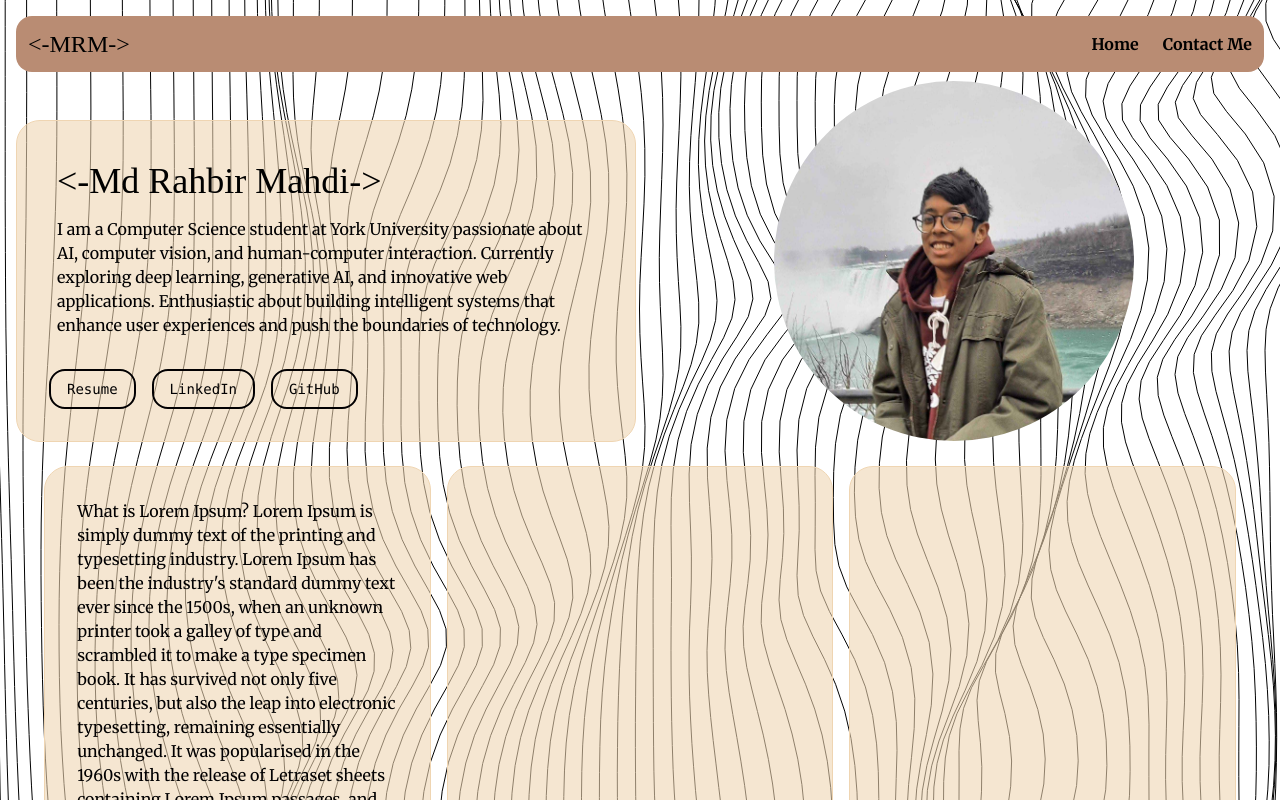
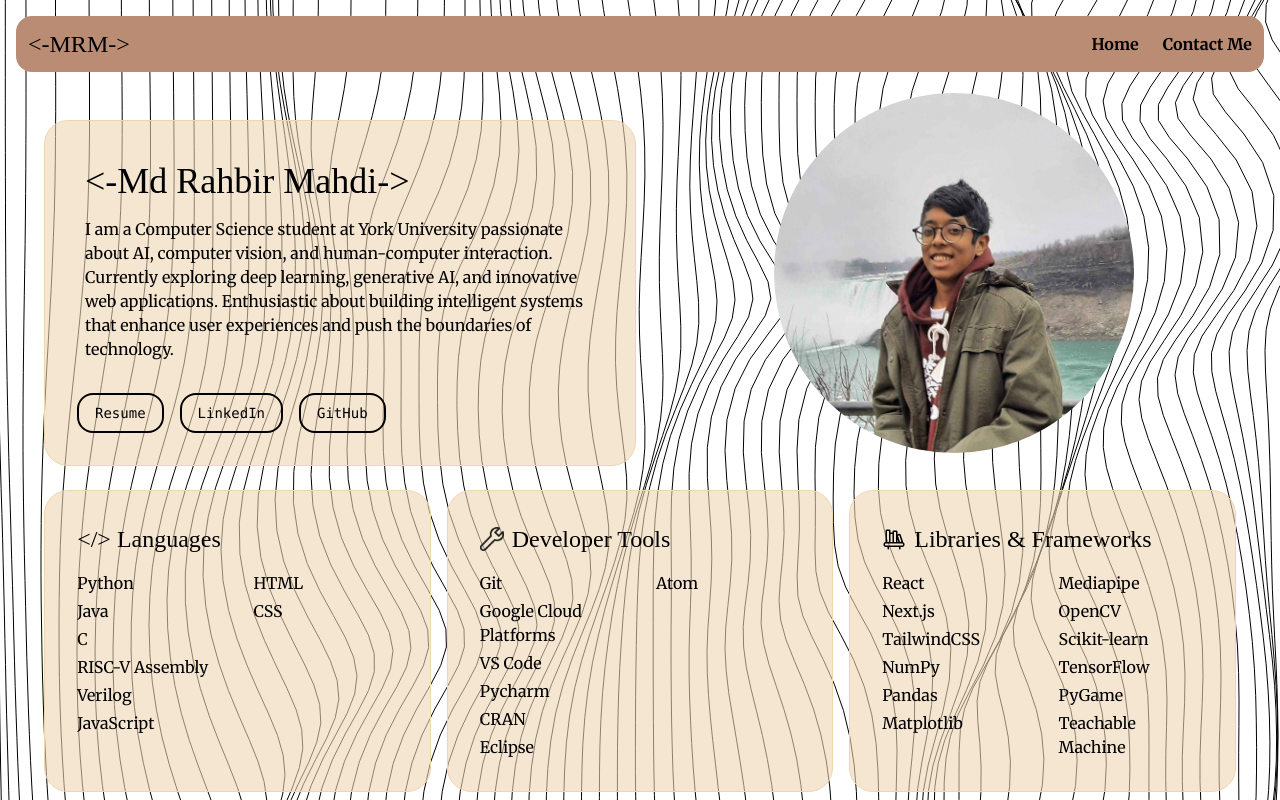
Before and after one commit to Rahbir1518/Portfolio-Website, a React (Vite) app: page / in a window 1280 px wide. Shown: the top 800 px of the page. Built offline with nearby package versions, Linux system fonts and the light colour scheme; a web font is replaced by a local one.

Commit message:
fixed cursor lag

```diff
--- a/src/App.jsx
+++ b/src/App.jsx
@@ -9,7 +9,7 @@ function App() {
     <>
       <div className="relative min-h-screen bg-black cursor-none overflow-auto">
         <div className="fixed inset-0 z-0">
-          <Waves backgroundColor="white" lineColor="secondary" />
+          <Waves backgroundColor="white" lineColor="secondary"/>
         </div>
 
         <div className="relative z-10 parent grid grid-cols-4 md:grid-cols-2 sm:grid-cols-1 gap-2 text-white p-4">
@@ -24,8 +24,8 @@ function App() {
 
           <TechStack />
 
-          <div className="div5 bg-primary col-span-4 md:col-span-2 sm:col-span-1">5</div>
-          <div className="div6 bg-primary col-span-4 md:col-span-2 sm:col-span-1">6</div>
+          {/* <div className="div5 bg-primary col-span-4 md:col-span-2 sm:col-span-1">5</div>
+          <div className="div6 bg-primary col-span-4 md:col-span-2 sm:col-span-1">6</div> */}
         </div>
       </div>
     </>
--- a/src/components/Hero.jsx
+++ b/src/components/Hero.jsx
@@ -3,7 +3,7 @@ import SpotlightCard from './SpotlightCard'
 
 const Hero = () => {
   return (
-    <SpotlightCard className="div2 col-span-3 md:col-span-2 sm:col-span-1 bg-primary/60 hover:bg-primary transition-colors duration-450 rounded-2xl mt-10 p-4">
+    <SpotlightCard className="div2 col-span-3 md:col-span-2 sm:col-span-1 bg-primary/60 hover:bg-primary transition-colors duration-450 rounded-2xl mt-10 p-4 ml-7">
 
       <h1 className="text-black text-4xl p-2 font-primary">{"<-"}Md Rahbir Mahdi{"->"}</h1>
 
--- a/src/components/TechStack.jsx
+++ b/src/components/TechStack.jsx
@@ -1,22 +1,80 @@
 import React from 'react';
 import SpotlightCard from './SpotlightCard';
+import wrench from '../assets/wrench.png';
+import framework from '../assets/framework.png';
 
 const TechStack = () => {
   return (
     <div className="div4 p-4">
-      {/* Outer wrapper: 80% width and centered */}
+
       <div className="w-[98%] mx-auto">
-        {/* Flex container with horizontal spacing */}
         <div className="flex space-x-4">
+
+          <SpotlightCard className="flex-1 bg-primary/60 hover:bg-primary transition-colors duration-450" spotlightColor="rgba(185, 140, 115, 1)">
+
+            <h1 className='font-primary text-black text-2xl '>{"</>"} <span className="hover:underline">Languages</span></h1>
+
+            <div className="grid grid-cols-2 gap-x-8 text-secondary font-secondary mt-4">
+              <ul className="list-none space-y-1">
+                <li>Python</li>
+                <li>Java</li>
+                <li>C</li>
+                <li>RISC-V Assembly</li>
+                <li>Verilog</li>
+                <li>JavaScript</li>
+              </ul>
+              <ul className="list-none space-y-1">
+                <li>HTML</li>
+                <li>CSS</li>
+              </ul>
+            </div>
+          </SpotlightCard>
+
           <SpotlightCard className="flex-1 text-secondary font-secondary bg-primary/60 hover:bg-primary transition-colors duration-450" spotlightColor="rgba(185, 140, 115, 1)">
-          What is Lorem Ipsum?
-          Lorem Ipsum is simply dummy text of the printing and typesetting industry. Lorem Ipsum has been the industry's standard dummy text ever since the 1500s, when an unknown printer took a galley of type and scrambled it to make a type specimen book. It has survived not only five centuries, but also the leap into electronic typesetting, remaining essentially unchanged. It was popularised in the 1960s with the release of Letraset sheets containing Lorem Ipsum passages, and more recently with desktop publishing software like Aldus PageMaker including versions of Lorem Ipsum.
+            <h1 className="font-primary text-black text-2xl flex items-center space-x-2 hover:underline">
+              <img src={wrench} alt="Wrench" className="w-6 h-6" />
+              <span>Developer Tools</span>
+            </h1>
+
+            <div className="grid grid-cols-2 gap-x-8 text-secondary font-secondary mt-4">
+              <ul className="list-none space-y-1">
+                <li>Git</li>
+                <li>Google Cloud Platforms</li>
+                <li>VS Code</li>
+                <li>Pycharm</li>
+                <li>CRAN</li>
+                <li>Eclipse</li>
+              </ul>
+              <ul className="list-none space-y-1">
+                <li>Atom</li>
+              </ul>
+            </div>
           </SpotlightCard>
+
           <SpotlightCard className="flex-1 text-secondary font-secondary bg-primary/60 hover:bg-primary transition-colors duration-450" spotlightColor="rgba(185, 140, 115, 1)">
-            {/* Content for Card 2 */}
-          </SpotlightCard>
-          <SpotlightCard className="flex-1 text-secondary font-secondary bg-primary/60 hover:bg-primary transition-colors duration-450" spotlightColor="rgba(185, 140, 115, 1)">
-            {/* Content for Card 3 */}
+          <h1 className="font-primary text-black text-2xl flex items-center space-x-2 hover:underline">
+              <img src={framework} alt="Frameworks" className="w-6 h-6" />
+              <span>Libraries & Frameworks</span>
+            </h1>
+
+            <div className="grid grid-cols-2 gap-x-8 text-secondary font-secondary mt-4">
+              <ul className="list-none space-y-1">
+                <li>React</li>
+                <li>Next.js</li>
+                <li>TailwindCSS</li>
+                <li>NumPy</li>
+                <li>Pandas</li>
+                <li>Matplotlib</li>
+              </ul>
+              <ul className="list-none space-y-1">
+                <li>Mediapipe</li>
+                <li>OpenCV</li>
+                <li>Scikit-learn</li>
+                <li>TensorFlow</li>
+                <li>PyGame</li>
+                <li>Teachable Machine</li>
+              </ul>
+            </div>
           </SpotlightCard>
         </div>
       </div>
--- a/src/components/Waves.jsx
+++ b/src/components/Waves.jsx
@@ -167,19 +167,17 @@ const Waves = ({
 
           // Extra repulsion force to clear the text area
           if (disperse && disperseRect) {
-            const margin = 20; // pixels of extra area around the text
+            const margin = 20; // extra area around the element
             const left = disperseRect.left - margin;
             const right = disperseRect.left + disperseRect.width + margin;
             const top = disperseRect.top - margin;
             const bottom = disperseRect.top + disperseRect.height + margin;
-            // p.x and p.y are assumed to be in viewport coordinates if the container covers the viewport
             if (p.x >= left && p.x <= right && p.y >= top && p.y <= bottom) {
               const centerX = disperseRect.left + disperseRect.width / 2;
               const centerY = disperseRect.top + disperseRect.height / 2;
               const dxRect = p.x - centerX;
               const dyRect = p.y - centerY;
               const distRect = Math.hypot(dxRect, dyRect) || 1;
-              // Adjust multiplier to control dispersal intensity
               const repulsion = (1 - distRect / (Math.max(disperseRect.width, disperseRect.height) / 2 + margin)) * 8;
               p.cursor.vx += (dxRect / distRect) * repulsion;
               p.cursor.vy += (dyRect / distRect) * repulsion;
@@ -226,7 +224,7 @@ const Waves = ({
 
     function tick(t) {
       const mouse = mouseRef.current;
-      // Immediate update (remove smoothing for responsiveness)
+      // Update immediately for responsiveness
       mouse.sx = mouse.x;
       mouse.sy = mouse.y;
       const dx = mouse.x - mouse.lx;
@@ -240,7 +238,7 @@ const Waves = ({
       mouse.a = Math.atan2(dy, dx);
 
       if (cursorRef.current) {
-        // Offset by half the cursor's size (adjust as needed)
+        // Use the viewport (client) coordinates directly for the custom cursor
         cursorRef.current.style.transform = `translate3d(${mouse.sx - 4}px, ${mouse.sy - 4}px, 0)`;
       }
 
@@ -253,7 +251,10 @@ const Waves = ({
       setSize();
       setLines();
     }
-    function onMouseMove(e) { updateMouse(e.pageX, e.pageY); }
+    function onMouseMove(e) {
+      // Use clientX/Y so that scrolling does not interfere
+      updateMouse(e.clientX, e.clientY);
+    }
     function onTouchMove(e) {
       const touch = e.touches[0];
       updateMouse(touch.clientX, touch.clientY);
@@ -261,8 +262,9 @@ const Waves = ({
     function updateMouse(x, y) {
       const mouse = mouseRef.current;
       const b = boundingRef.current;
+      // For a fixed container b.left/top should be 0.
       mouse.x = x - b.left;
-      mouse.y = y - b.top + window.scrollY;
+      mouse.y = y - b.top;
       if (!mouse.set) {
         mouse.sx = mouse.x;
         mouse.sy = mouse.y;
--- a/src/index.css
+++ b/src/index.css
@@ -9,6 +9,7 @@
     --color-primary:#EFD5B2;
     --color-secondary: #020002;
     --color-ternary:#BE5103;
+    --color-coffee:#3B2F2F;
 }
 
 .parent {
```
Also changed, not shown: src/assets/framework.png (added), src/assets/wrench.png (added).
